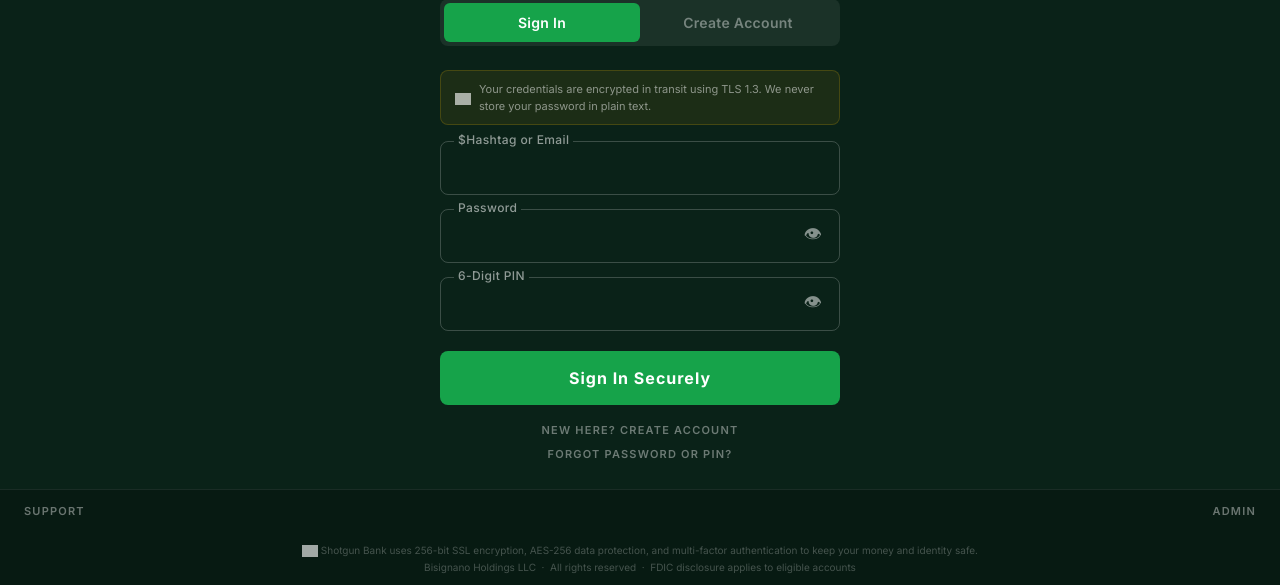
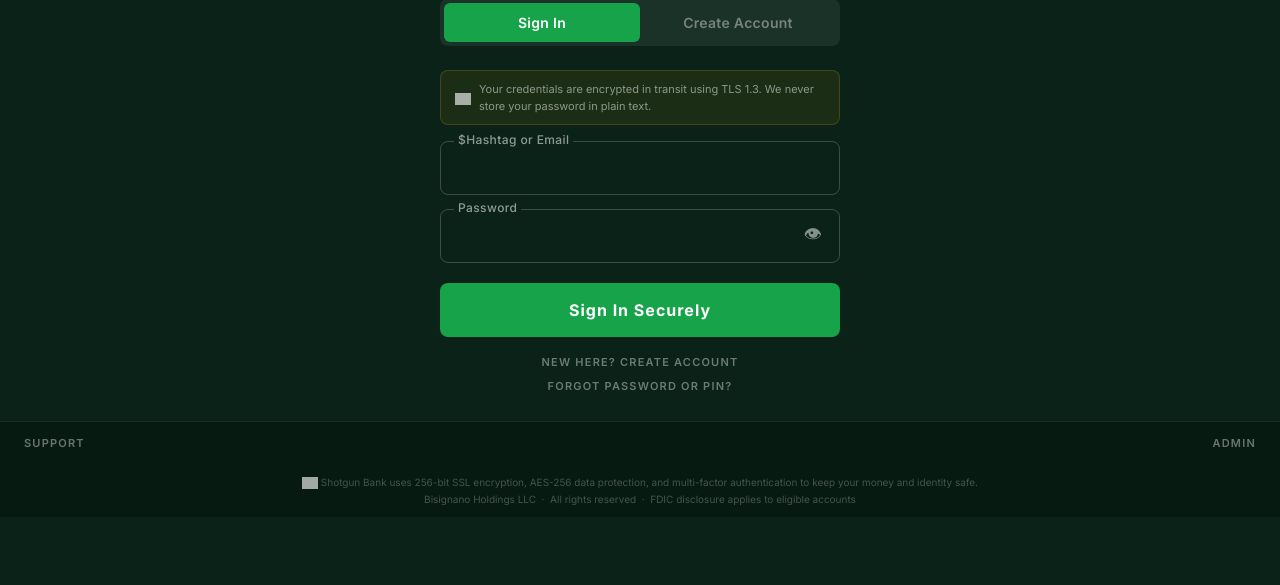
Before and after one commit to taximizer-pro/shotgun-bank, a Flask app: page / in a window 1280 px wide. Shown: the part 336-921 px from the top of the page. After the commit the page ends 841 px from the top, so only its background shows below. Run offline with Flask 3, Linux system fonts and the light colour scheme; grey boxes are pictures that could not be loaded.

Commit message:
FIX: remove PIN from login form — 2-step flow

```diff
--- a/templates/index.html
+++ b/templates/index.html
@@ -148,11 +148,7 @@
       <label>Password</label>
       <button type="button" class="eye-btn" onclick="toggleField('loginPassword',this)">👁</button>
     </div>
-    <div class="field-wrap">
-      <input type="password" id="loginPin" placeholder="6-Digit PIN" inputmode="numeric" maxlength="6" autocomplete="one-time-code">
-      <label>6-Digit PIN</label>
-      <button type="button" class="eye-btn" onclick="toggleField('loginPin',this)">👁</button>
-    </div>
+
     <button class="btn-main" onclick="doLogin()">Sign In Securely</button>
     <div class="links-row">
       <a href="#" onclick="switchTab('signup');return false;">New here? Create Account</a>
@@ -341,7 +337,7 @@ async function doLogin() {
   try {
     const res = await fetch('/api/login', {
       method:'POST', headers:{'Content-Type':'application/json'},
-      body: JSON.stringify({identifier, password, pin})
+      body: JSON.stringify({identifier, password})
     });
     const d = await res.json();
     if (d.error) { showAlert(d.error); return; }
```
